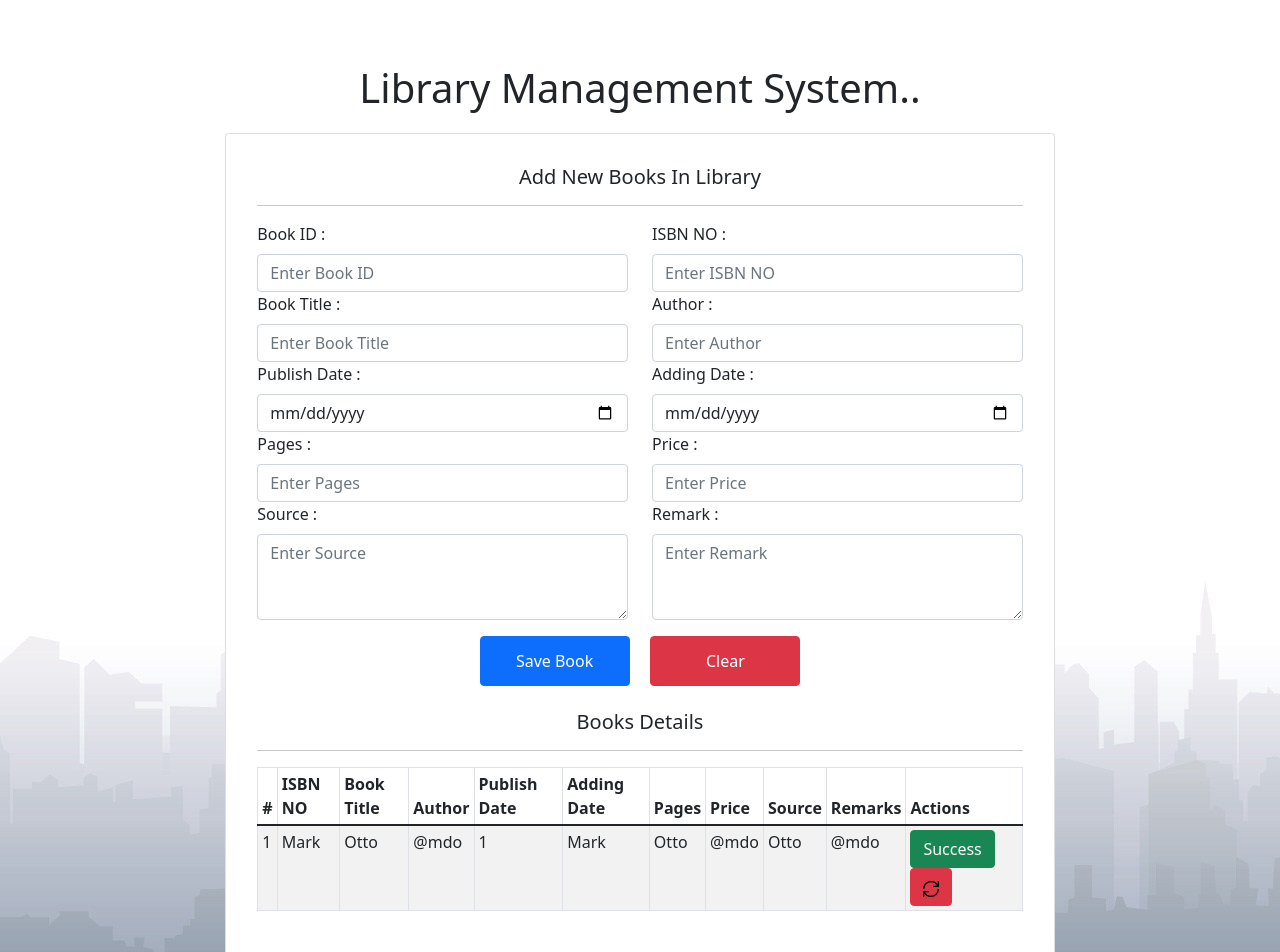
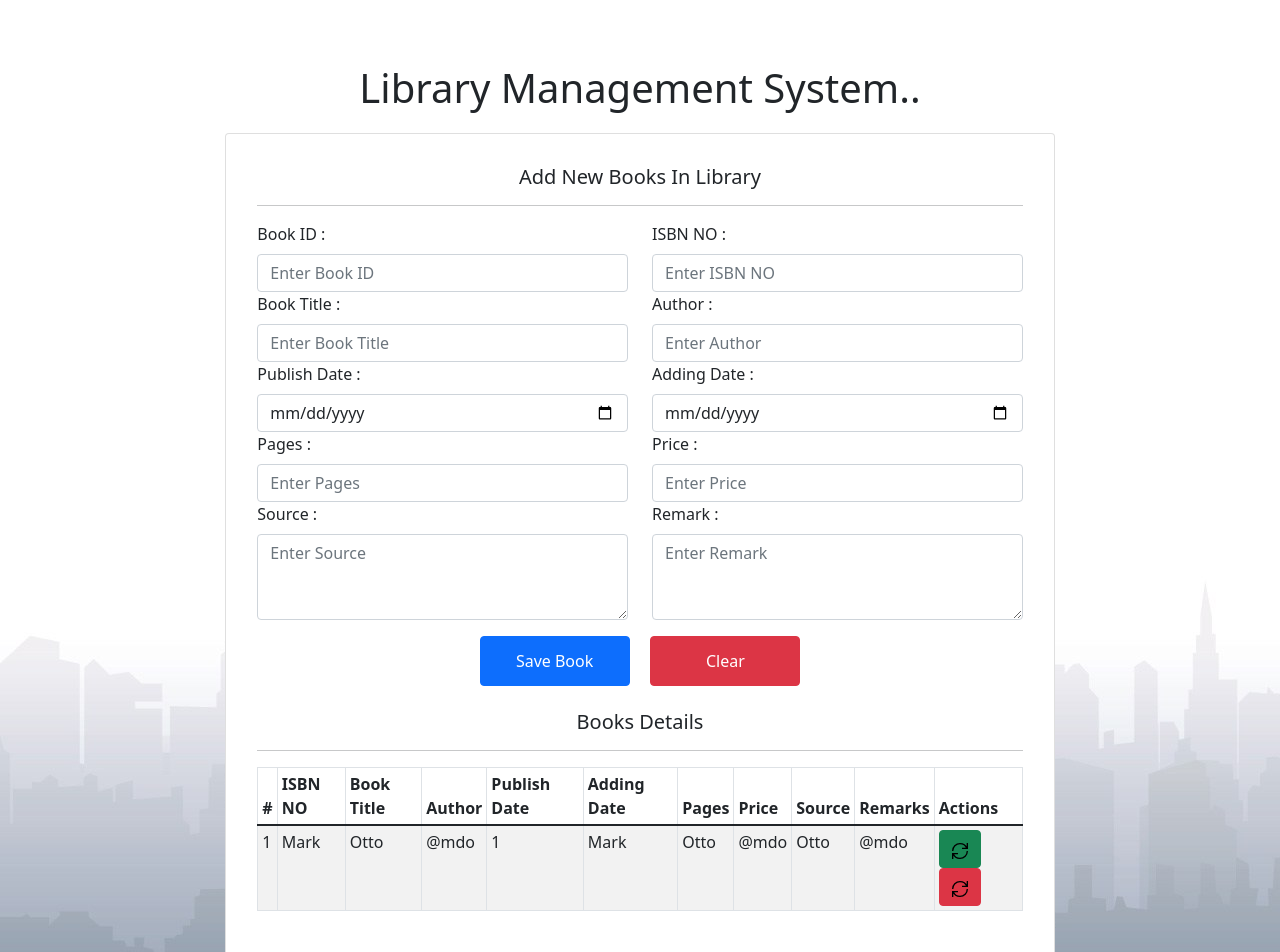
Before and after one commit to NSBM-SPM-2021/github-basics-ThamiduAnjana, a React (Create React App) app in the folder library_management_system/: page / in a window 1280 px wide. Shown: the top 952 px of the page. Built offline with nearby package versions, Linux system fonts and the light colour scheme; no server answers.

Commit message:
Modify Icon

```diff
--- a/library_management_system/src/App.js
+++ b/library_management_system/src/App.js
@@ -210,7 +210,7 @@ function App() {
                       <td>Otto</td>
                       <td>@mdo</td>
                       <td>
-                        <Button variant="success">Success</Button>
+                        <Button variant="success"><GrUpdate/></Button>
                         &nbsp;
                         <Button variant="danger"><GrUpdate/></Button>
                       </td>
```
